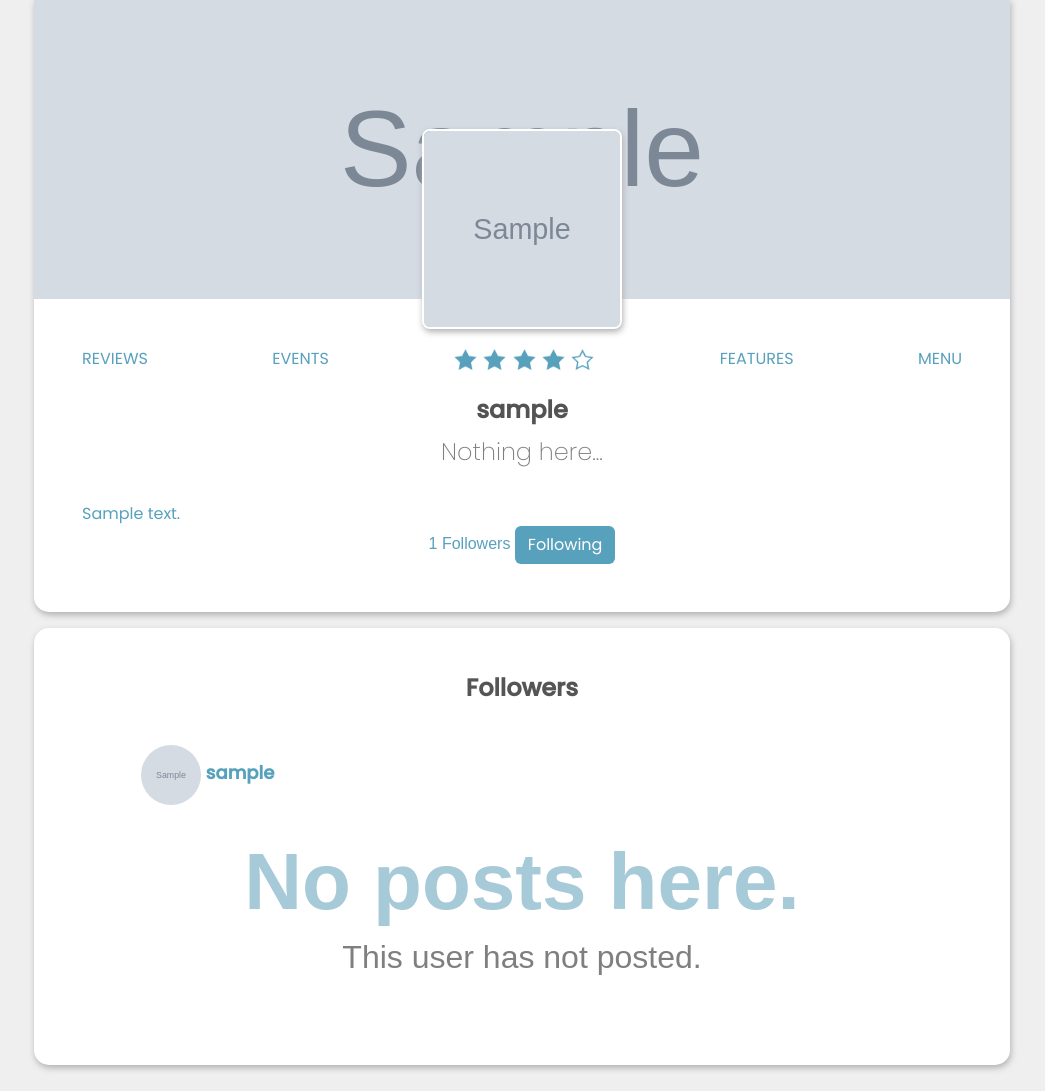
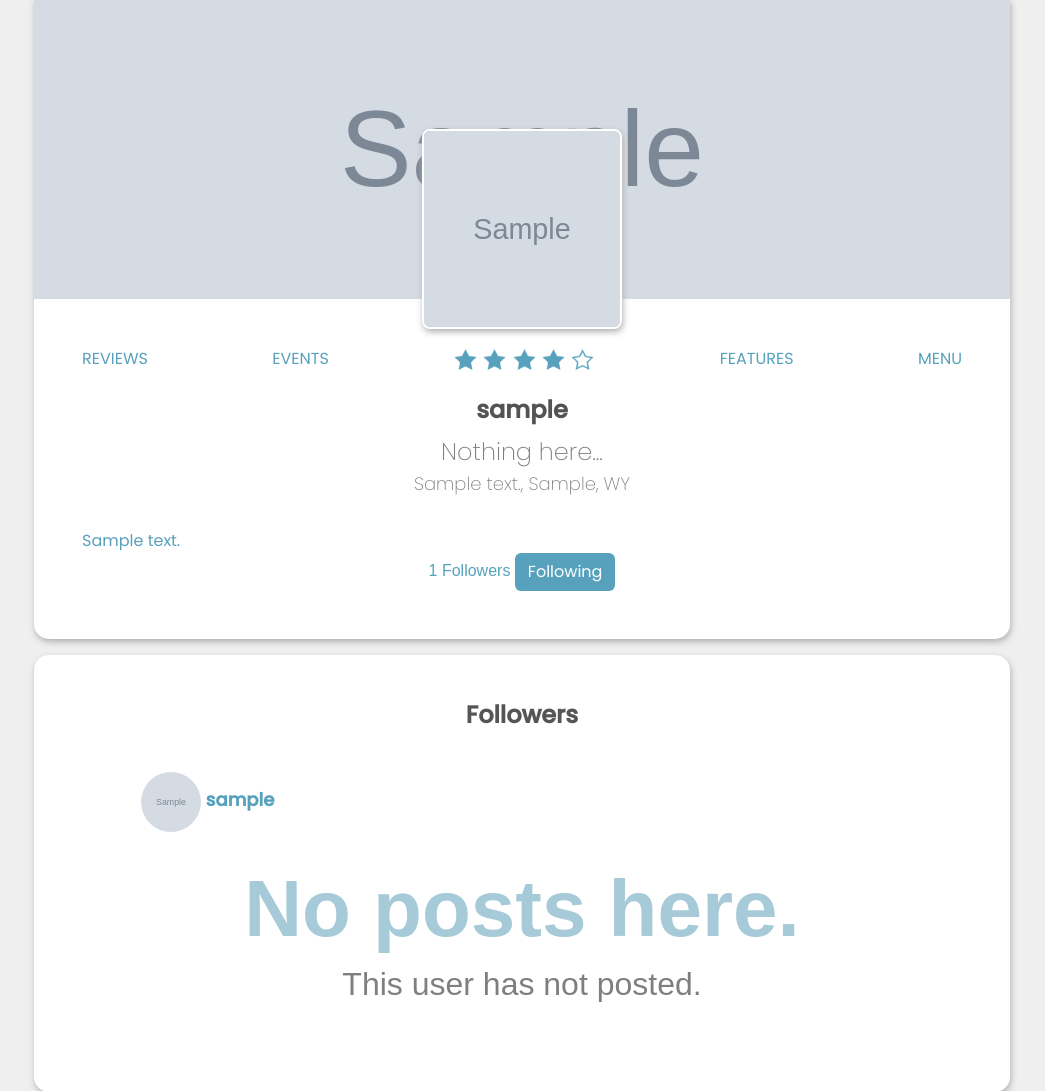
Before and after one commit to WormWaffles/Forum-Project, a Flask app: page /user/1/followers in a window 1280 px wide. Shown: the part 57-1148 px from the top of the page, without its empty margins (118-1163 px from the left). Run offline with Flask 3, Linux system fonts and the light colour scheme; the visitor is signed in with stand-in values (Sample User, id 1); tables that the repository leaves empty hold one stand-in row (values such as "Sample post"); grey boxes marked "Sample" are stand-in pictures.

Commit message:
bug fix + business address

```diff
--- a/app.py
+++ b/app.py
@@ -263,7 +263,7 @@ def edit_account():
             password = bcrypt.generate_password_hash(password).decode()
         else:
             password = g.user.password
-        users.update_user(user_id, username, password, email, private, profile_pic_path, banner_pic_path, city, address, state)
+        users.update_user(user_id=user_id, username=username, password=password, email=email, about_me=about_me, private=private, profile_pic=profile_pic_path, banner_pic=banner_pic_path, is_business=True, city=city, address=address, state=state)
         return redirect(url_for('account'))
     try:
         # needs more error handling
@@ -548,7 +548,7 @@ def edit(post_id):
             event = None
             from_date = None
             to_date = None
-        file_path = None
+        file_path = post_feed.get_post_by_id(post_id).file or None
         if file:
             try:
                 if not file.filename.lower().endswith(('.png', '.jpg', '.jpeg')):
--- a/src/users.py
+++ b/src/users.py
@@ -79,14 +79,15 @@ class Users:
         db.session.commit()
         return user
 
-    def update_user(self, user_id, username, password, first_name, last_name, email, about_me, private, profile_pic, banner_pic, is_business=None, address=None, city=None, state=None, zip_code=None, phone=None, website=None):
+    def update_user(self, user_id, username, password, email, about_me, private, profile_pic, banner_pic, first_name=None, last_name=None, is_business=None, address=None, city=None, state=None, zip_code=None, phone=None, website=None):
         '''Updates a user'''
         user = self.get_user_by_id(user_id)
         user.username = username
         user.password = password
         user.first_name = first_name
         user.last_name = last_name
-        user.email = email.lower()
+        if email:
+            user.email = email.lower()
         user.about_me = about_me
         if private == '1':
             user.private = True
--- a/static/styles/business_profile.css
+++ b/static/styles/business_profile.css
@@ -70,6 +70,14 @@
     font-family: Poppins, sans-serif;
     font-weight: 200;
     font-size: 24px;
+    color: #7F7F7F;
+    text-align: center;
+}
+
+.address {
+    font-family: Poppins, sans-serif;
+    font-weight: 200;
+    font-size: 18px;
     color: #7F7F7F;
     text-align: center;
 }
--- a/templates/business_profile.html
+++ b/templates/business_profile.html
@@ -43,6 +43,11 @@
                             <p>Nothings here...</p>
                             {% endif %}
                         </div>
+                        {% if g.user.address %}
+                        <div class="address">
+                            <p>{{ g.user.address }}, {{ g.user.city }}, {{ g.user.state }}</p>
+                        </div>
+                        {% endif %}
                         <div class="description">
                             {% if g.user.about_me %}
                             {{ g.user.about_me }}
--- a/templates/view_business_profile.html
+++ b/templates/view_business_profile.html
@@ -37,6 +37,11 @@
                         <div class="subtitle">
                             <p>Nothing here...</p>
                         </div>
+                        {% if user.address %}
+                        <div class="address">
+                            <p>{{ user.address }}, {{ user.city }}, {{ user.state }}</p>
+                        </div>
+                        {% endif %}
                         <div class="description">
                             {% if user.about_me %}
                             {{ user.about_me }}
```
